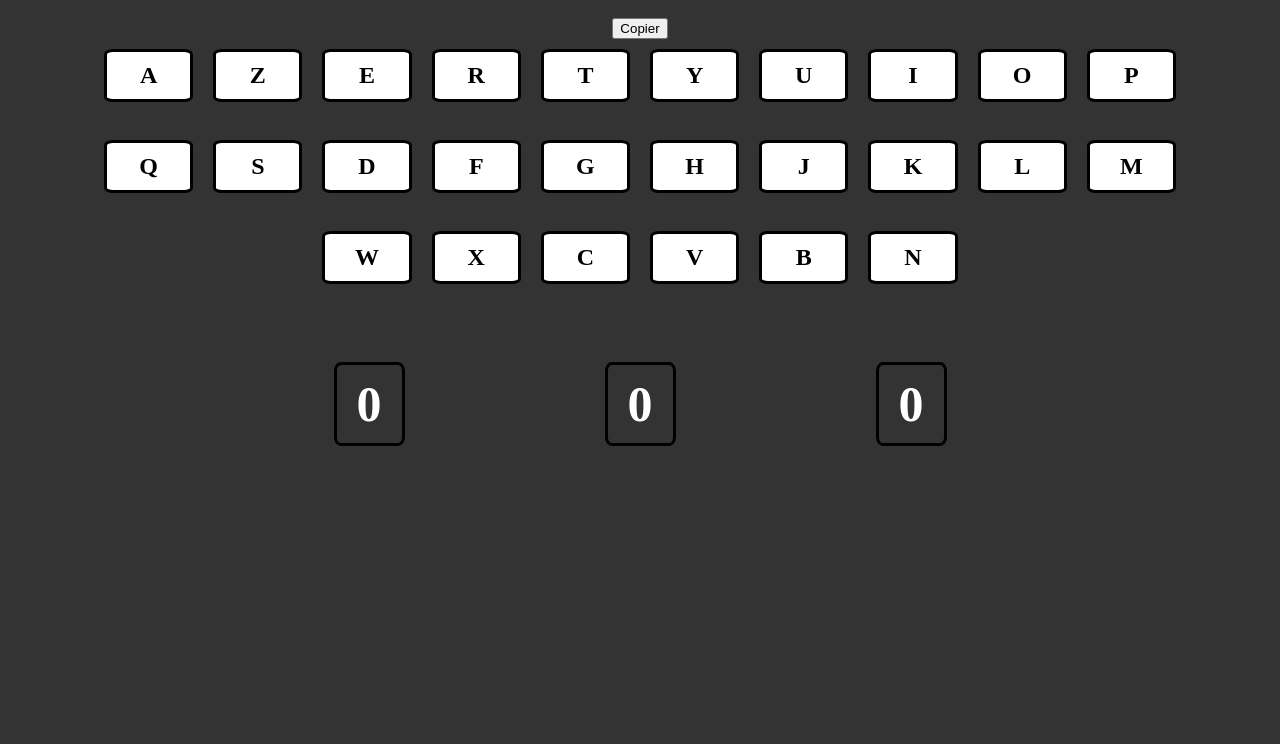
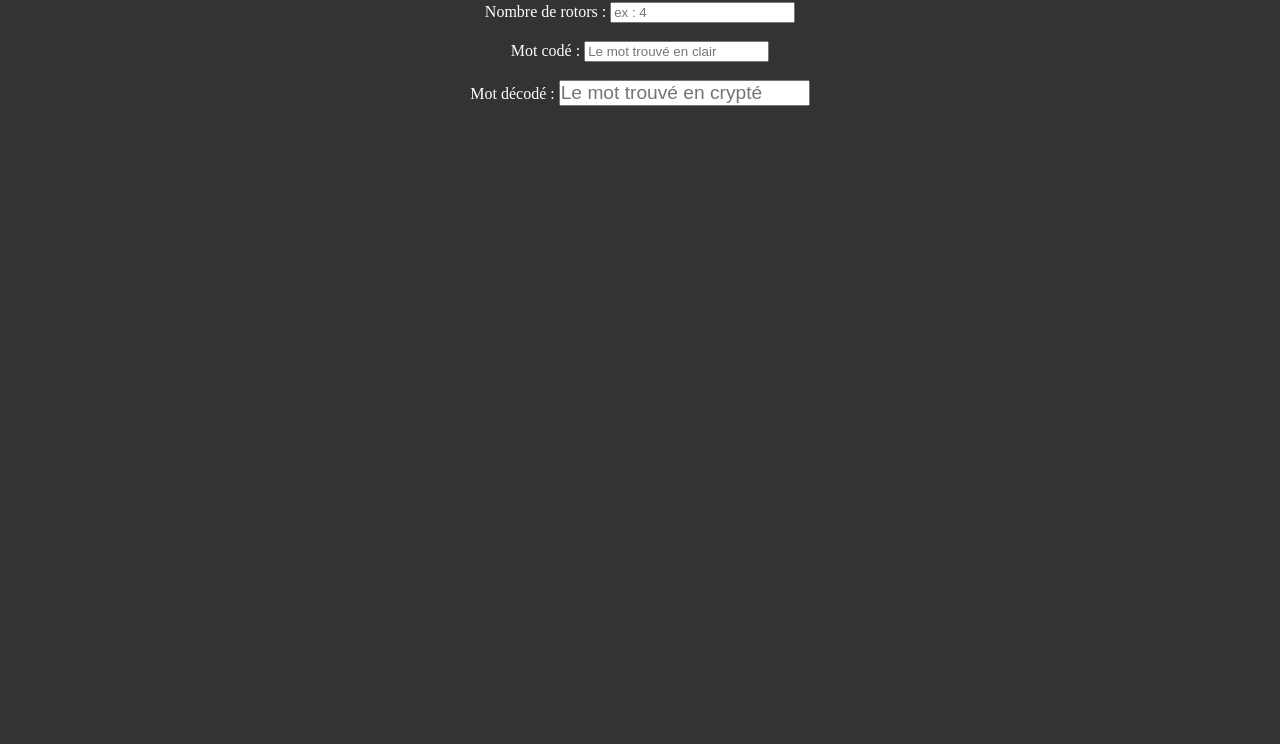
Before and after one commit to Tablatim/Enigma, a plain HTML site: page index.html in a window 1280 px wide. Shown: the part 56-800 px from the top of the page. Drawn offline with nearby package versions, Linux system fonts and the light colour scheme.

Commit message:
Update index.html

```diff
--- a/index.html
+++ b/index.html
@@ -3,104 +3,16 @@
     <head>
         <meta charset="UTF-8">
         <title>Enigma Machine</title>
-        <script src="https://ajax.googleapis.com/ajax/libs/jquery/1.11.1/jquery.min.js"></script>
         <link rel="stylesheet" href="style.css">
     </head>
     <body>
-        <h1 id="bigtitle" class="title">Enigma</h1>
-        <p id="sentence"></p>
-        <p id="sentencecode"></p>
-        <button onclick="copy('#sentencecode')">Copier</button><br>
-        <div class="keyboard">
-            <div id="a" class="key">
-                <h2 class="key-letter">A</h2>
-            </div>
-            <div id="z" class="key">
-                <h2 class="key-letter">Z</h2>
-            </div>
-            <div id="e" class="key">
-                <h2 class="key-letter">E</h2>
-            </div>
-            <div id="r" class="key">
-                <h2 class="key-letter">R</h2>
-            </div>
-            <div id="t" class="key">
-                <h2 class="key-letter">T</h2>
-            </div>
-            <div id="y" class="key">
-                <h2 class="key-letter">Y</h2>
-            </div>
-            <div id="u" class="key">
-                <h2 class="key-letter">U</h2>
-            </div>
-            <div id="i" class="key">
-                <h2 class="key-letter">I</h2>
-            </div>
-            <div id="o" class="key">
-                <h2 class="key-letter">O</h2>
-            </div>
-            <div id="p" class="key">
-                <h2 class="key-letter">P</h2>
-            </div>
-        </div><br>
-        <div class="keyboard">
-            <div id="q" class="key">
-                <h2 class="key-letter">Q</h2>
-            </div>
-            <div id="s" class="key">
-                <h2 class="key-letter">S</h2>
-            </div>
-            <div id="d" class="key">
-                <h2 class="key-letter">D</h2>
-            </div>
-            <div id="f" class="key">
-                <h2 class="key-letter">F</h2>
-            </div>
-            <div id="g" class="key">
-                <h2 class="key-letter">G</h2>
-            </div>
-            <div id="h" class="key">
-                <h2 class="key-letter">H</h2>
-            </div>
-            <div id="j" class="key">
-                <h2 class="key-letter">J</h2>
-            </div>
-            <div id="k" class="key">
-                <h2 class="key-letter">K</h2>
-            </div>
-            <div id="l" class="key">
-                <h2 class="key-letter">L</h2>
-            </div>
-            <div id="m" class="key">
-                <h2 class="key-letter">M</h2>
-            </div>
-        </div><br>
-        <div class="keyboard">
-            <div id="w" class="key">
-                <h2 class="key-letter">W</h2>
-            </div>
-            <div id="x" class="key">
-                <h2 class="key-letter">X</h2>
-            </div>
-            <div id="c" class="key">
-                <h2 class="key-letter">C</h2>
-            </div>
-            <div id="v" class="key">
-                <h2 class="key-letter">V</h2>
-            </div>
-            <div id="b" class="key">
-                <h2 class="key-letter">B</h2>
-            </div>
-            <div id="n" class="key">
-                <h2 class="key-letter">N</h2>
-            </div>
-        </div><br>
+        <h1 id="bigtitle" class="title">Enigma<img src="info_icon.svg" height="20px" width="20px" onclick="alert(`Entrez le nombre de rotors, le mot trouvé en clair et le mot crypté.\nVous n'avez plus qu'à modifier la valeur des rotors jusqu'à arriver au meme mot que le mot crypté.\nCeci vous donnera des valeurs de rotors à retenir...`)"/></h1>
+        <label>Nombre de rotors : </label><input type="text" id="nbr-rotors" placeholder="ex : 4" class="textinput"></br></br>
+        <label>Mot codé : </label><input type="text" id="sentencecode" placeholder="Le mot trouvé en clair" class="textinput"></br></br>
+        <label>Mot décodé : </label><input type="text" id="sentence" placeholder="Le mot trouvé en crypté" class="textinput"></br></br></br>
+        <div id="mot"></div>
         <div class="rotor">
-            <h1 class="rotor-nbr" id="first">0</h1>
-            <h1 class="rotor-nbr" id="second">0</h1>
-            <h1 class="rotor-nbr" id="third">0</h1>
         </div>
-
         <script src="script.js" type="text/javascript"></script>
     </body>
 </html>
```
